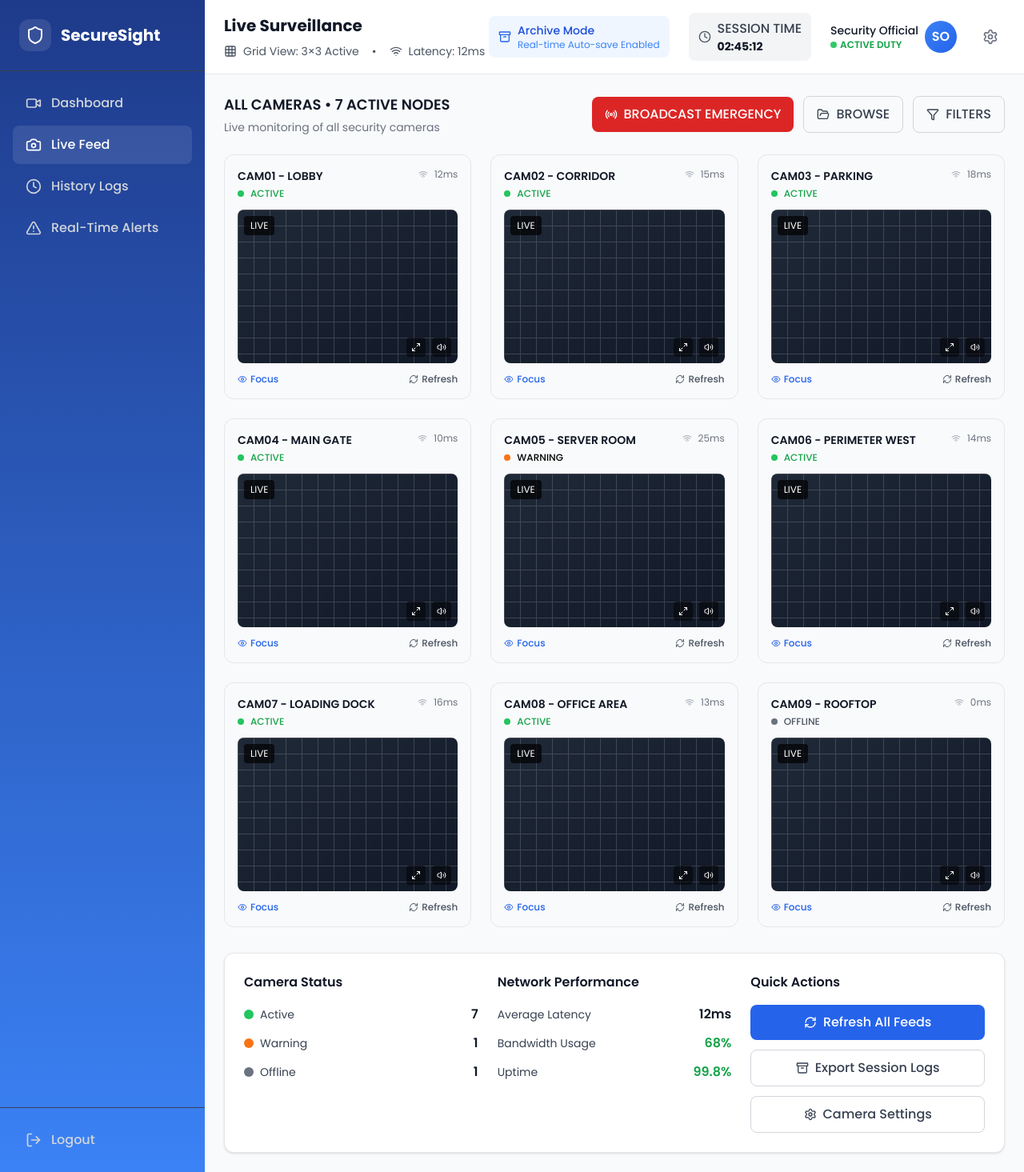
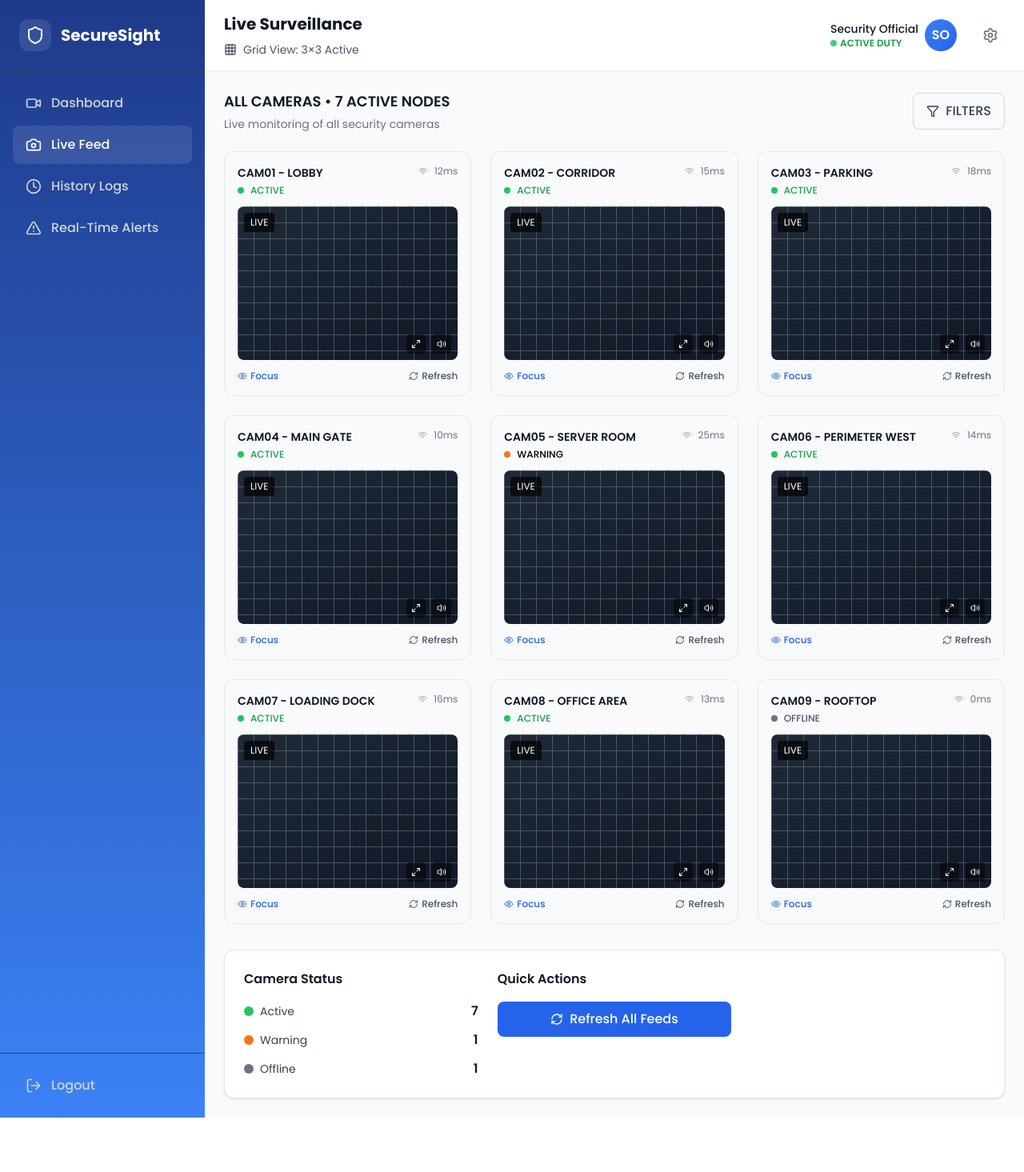
Before and after one commit to Ayushsharma1908/securesight, a React app in the folder frontend/: page /live-feed in a window 1280 px wide. Shown: the whole page at 80% size. After the commit the page ends 1397 px from the top, so only its background shows below. Built offline with nearby package versions, Linux system fonts and the light colour scheme; the HTML template or start-up script is replaced by a standard one.

Commit message:
updated live

```diff
--- a/frontend/src/pages/LiveFeed.jsx
+++ b/frontend/src/pages/LiveFeed.jsx
@@ -186,33 +186,13 @@ const LiveFeed = () => {
                   <Grid3x3 className="w-4 h-4" />
                   <span>Grid View: 3×3 Active</span>
                 </div>
-                <span>•</span>
-                <div className="flex items-center gap-2">
-                  <Wifi className="w-4 h-4" />
-                  <span>Latency: 12ms</span>
-                </div>
+
               </div>
             </div>
 
             {/* Right: Profile & Status */}
             <div className="flex items-center gap-6">
-              {/* Archive Mode */}
-              <div className="flex items-center gap-2 bg-blue-50 px-3 py-2 rounded-lg">
-                <Archive className="w-4 h-4 text-blue-600" />
-                <div className="text-sm">
-                  <span className="font-medium text-blue-700">Archive Mode</span>
-                  <p className="text-xs text-blue-500">Real-time Auto-save Enabled</p>
-                </div>
-              </div>
 
-              {/* Session Time */}
-              <div className="flex items-center gap-2 bg-gray-100 px-3 py-2 rounded-lg">
-                <Clock className="w-4 h-4 text-gray-600" />
-                <div>
-                  <span className="font-medium text-gray-700">SESSION TIME</span>
-                  <p className="text-sm font-bold text-gray-900">{sessionTime}</p>
-                </div>
-              </div>
 
               {/* Profile */}
               <div className="flex items-center gap-2">
@@ -247,14 +227,7 @@ const LiveFeed = () => {
               </div>
 
               <div className="flex items-center gap-3">
-                <button className="flex items-center gap-2 px-4 py-2.5 bg-red-600 text-white rounded-lg hover:bg-red-700 font-medium transition-colors">
-                  <Radio className="w-4 h-4" /> {/* Changed from Broadcast to Radio */}
-                  BROADCAST EMERGENCY
-                </button>
-                <button className="flex items-center gap-2 px-4 py-2.5 border border-gray-300 text-gray-700 rounded-lg hover:bg-gray-50 font-medium transition-colors">
-                  <FolderOpen className="w-4 h-4" />
-                  BROWSE
-                </button>
+
                 <button className="flex items-center gap-2 px-4 py-2.5 border border-gray-300 text-gray-700 rounded-lg hover:bg-gray-50 font-medium transition-colors">
                   <Filter className="w-4 h-4" />
                   FILTERS
@@ -316,24 +289,6 @@ const LiveFeed = () => {
                 </div>
               </div>
 
-              {/* Network Stats */}
-              <div>
-                <h3 className="font-semibold text-gray-900 mb-4">Network Performance</h3>
-                <div className="space-y-3">
-                  <div className="flex items-center justify-between">
-                    <span className="text-sm text-gray-700">Average Latency</span>
-                    <span className="font-semibold text-gray-900">12ms</span>
-                  </div>
-                  <div className="flex items-center justify-between">
-                    <span className="text-sm text-gray-700">Bandwidth Usage</span>
-                    <span className="font-semibold text-green-600">68%</span>
-                  </div>
-                  <div className="flex items-center justify-between">
-                    <span className="text-sm text-gray-700">Uptime</span>
-                    <span className="font-semibold text-green-600">99.8%</span>
-                  </div>
-                </div>
-              </div>
 
               {/* Quick Actions */}
               <div>
@@ -342,14 +297,6 @@ const LiveFeed = () => {
                   <button className="w-full flex items-center justify-center gap-2 px-4 py-2.5 bg-blue-600 text-white rounded-lg hover:bg-blue-700 font-medium transition-colors">
                     <RefreshCw className="w-4 h-4" />
                     Refresh All Feeds
-                  </button>
-                  <button className="w-full flex items-center justify-center gap-2 px-4 py-2.5 border border-gray-300 text-gray-700 rounded-lg hover:bg-gray-50 font-medium transition-colors">
-                    <Archive className="w-4 h-4" />
-                    Export Session Logs
-                  </button>
-                  <button className="w-full flex items-center justify-center gap-2 px-4 py-2.5 border border-gray-300 text-gray-700 rounded-lg hover:bg-gray-50 font-medium transition-colors">
-                    <Settings className="w-4 h-4" />
-                    Camera Settings
                   </button>
                 </div>
               </div>
```
